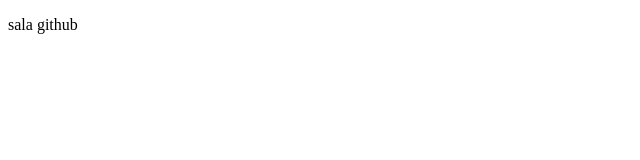
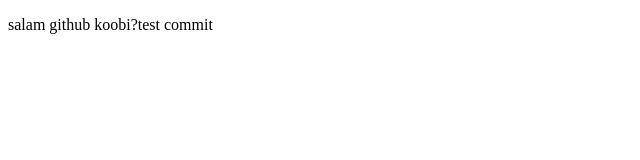
Before and after one commit to baharetina/test1, a plain HTML site: page index.html in a window 1280 px wide. Shown: the whole page, without its empty margins (0-640 px from the left). Drawn offline with Linux system fonts and the light colour scheme.

Commit message:
test commit

```diff
--- a/index.html
+++ b/index.html
@@ -6,6 +6,6 @@
     <title>Document</title>
 </head>
 <body>
-    <p>sala github</p>
+    <p>salam github koobi?test commit</p>
 </body>
 </html>
```
